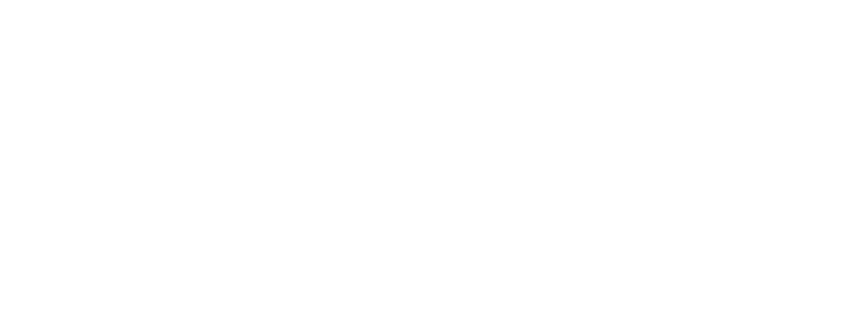
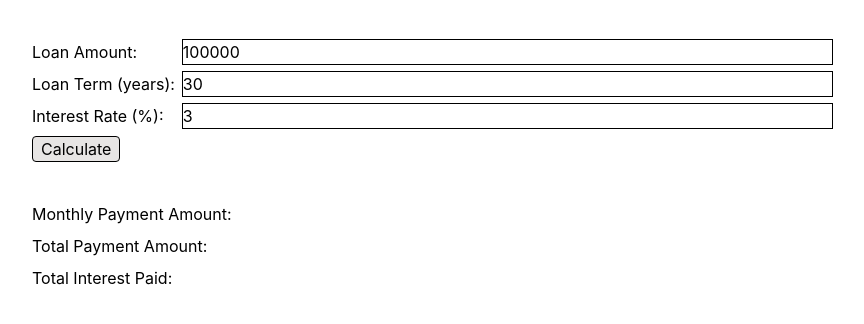
Before and after one commit to yiwenwangANU/react_code_interview, a React (Vite) app: page /MortgageCalculator in a window 1280 px wide. Before the commit this address had no page. Shown: the top 324 px of the page, without its empty margins (208-1072 px from the left). Built offline with nearby package versions, Linux system fonts and the light colour scheme.

Commit message:
add mortgage

```diff
--- a/src/App.tsx
+++ b/src/App.tsx
@@ -4,6 +4,7 @@
 import ContactFormPage from "./pages/ContactFormPage";
 import HolyGrailPage from "./pages/HolyGrailPage";
 import ProgressBarPage from "./pages/ProgressBarPage";
+import MortgageCalculatorPage from "./pages/MortgageCalculatorPage";
 
 const App = () => (
   <Routes>
@@ -12,6 +13,7 @@
     <Route path="/contactform" element={<ContactFormPage />} />
     <Route path="/holygrail" element={<HolyGrailPage />} />
     <Route path="/progressbar" element={<ProgressBarPage />} />
+    <Route path="/MortgageCalculator" element={<MortgageCalculatorPage />} />
   </Routes>
 );
 
--- a/src/pages/ContactFormPage/ContactFormPage.tsx
+++ b/src/pages/ContactFormPage/ContactFormPage.tsx
@@ -10,15 +10,9 @@
   message: z.string().min(1, "Message is required"),
 });
 
-type ContactBody = {
-  name: string;
-  email: string;
-  message: string;
-};
-
 type ContactResponse = string;
 
-const onSubmit = async (data: ContactBody): Promise<void> => {
+const onSubmit = async (data: z.infer<typeof schema>): Promise<void> => {
   const response = await axios.post<ContactResponse>(
     "https://questions.greatfrontend.com/api/questions/contact-form",
     data,
--- a/src/pages/HomePage/HomePage.tsx
+++ b/src/pages/HomePage/HomePage.tsx
@@ -6,6 +6,7 @@
     <NavLink to="/contactform">Contact Form</NavLink>
     <NavLink to="/holygrail">Holy Grail</NavLink>
     <NavLink to="/progressbar">Progress Bar</NavLink>
+    <NavLink to="/MortgageCalculator">Mortgage Calculator</NavLink>
   </nav>
 );
 
--- /dev/null
+++ b/src/pages/MortgageCalculatorPage/MortgageCalculatorPage.tsx
@@ -0,0 +1,101 @@
+import { zodResolver } from "@hookform/resolvers/zod";
+import { useState, type FC } from "react";
+import { useForm } from "react-hook-form";
+import z from "zod";
+
+const schema = z.object({
+  loanAmount: z.number().min(0),
+  loanTerm: z.int().gt(0),
+  interestRate: z.number().gt(0),
+});
+
+type Output = {
+  monthlyPayment: number;
+  totalPayment: number;
+  totalInterest: number;
+};
+
+const MortgageCalculatorPage: FC = () => {
+  const [output, setOutput] = useState<Output | null>(null);
+  const {
+    register,
+    handleSubmit,
+    formState: { errors },
+  } = useForm({
+    resolver: zodResolver(schema),
+  });
+  const onSubmit = (data: z.infer<typeof schema>) => {
+    const P = data.loanAmount;
+    const i = data.interestRate / 100 / 12;
+    const n = data.loanTerm * 12;
+    const payment = (P * (i * (1 + i) ** n)) / ((1 + i) ** n - 1);
+    setOutput({
+      monthlyPayment: payment,
+      totalPayment: payment * n,
+      totalInterest: payment * n - P,
+    });
+  };
+
+  return (
+    <div className="mx-auto w-200 py-10">
+      <form
+        onSubmit={handleSubmit(onSubmit)}
+        className="grid grid-cols-[auto_1fr] gap-2"
+      >
+        <label>Loan Amount:</label>
+        <input
+          {...register("loanAmount", { valueAsNumber: true })}
+          type="number"
+          className="outline-1"
+          defaultValue={100000}
+        />
+        {errors.loanAmount && (
+          <span className="col-span-2 text-red-500">
+            Loan Amount must be a positive number
+          </span>
+        )}
+        <label>Loan Term (years):</label>
+        <input
+          {...register("loanTerm", { valueAsNumber: true })}
+          type="number"
+          className="outline-1"
+          defaultValue={30}
+        />
+        {errors.loanTerm && (
+          <span className="col-span-2 text-red-500">
+            Loan Term must be a positive integer
+          </span>
+        )}
+        <label>Interest Rate (%):</label>
+        <input
+          {...register("interestRate", { valueAsNumber: true })}
+          type="number"
+          className="outline-1"
+          defaultValue={3}
+        />
+        {errors.interestRate && (
+          <span className="col-span-2 text-red-500">
+            Interest Rate must be a positive number
+          </span>
+        )}
+        <button className="w-fit cursor-pointer rounded border-1 bg-stone-200 px-2">
+          Calculate
+        </button>
+      </form>
+      <div className="space-y-2 pt-10">
+        <div>
+          Monthly Payment Amount:{" "}
+          {output && `$${output.monthlyPayment.toFixed(2)}`}
+        </div>
+        <div>
+          Total Payment Amount: {output && `$${output.totalPayment.toFixed(2)}`}
+        </div>
+        <div>
+          Total Interest Paid: {output && `$${output.totalInterest.toFixed(2)}`}
+        </div>
+      </div>
+    </div>
+  );
+};
+
+export default MortgageCalculatorPage;
--- /dev/null
+++ b/src/pages/MortgageCalculatorPage/index.ts
@@ -0,0 +1 @@
+export { default } from "./MortgageCalculatorPage";
```
